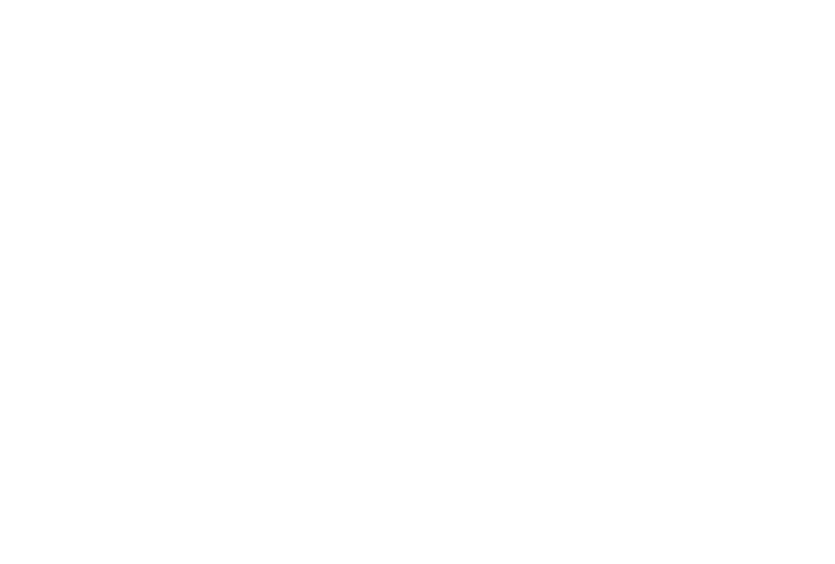
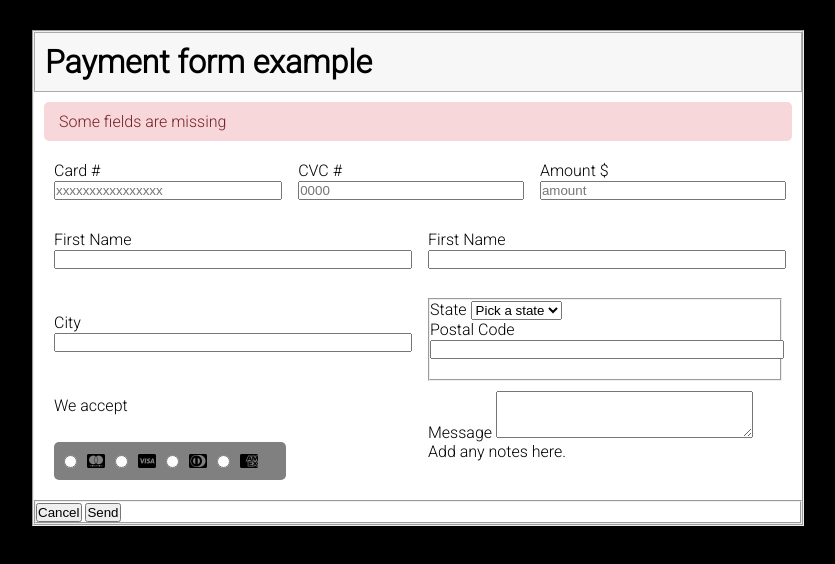
Before and after one commit to Luis-Roldan/html-form, a plain HTML site: page index.html in a window 1280 px wide. Shown: the whole page, without its empty margins (222-1057 px from the left). Drawn offline with Linux system fonts and the light colour scheme.

Commit message:
almost done

```diff
--- a/index.html
+++ b/index.html
@@ -3,12 +3,131 @@
   <head>
     <meta charset="UTF-8" />
     <meta name="viewport" content="width=device-width, initial-scale=1.0" />
+    <script
+      src="https://kit.fontawesome.com/88fa653541.js"
+      crossorigin="anonymous"
+    ></script>
+    <link rel="preconnect" href="https://fonts.googleapis.com" />
+    <link rel="preconnect" href="https://fonts.gstatic.com" crossorigin />
+    <link
+      href="https://fonts.googleapis.com/css2?family=Comfortaa:wght@300&family=Kanit:ital,wght@1,200&family=Lato:wght@300&family=Noto+Sans+Osmanya&family=Roboto:wght@300&family=Rubik:wght@300&family=Ubuntu:ital,wght@1,300&display=swap"
+      rel="stylesheet"
+    />
     <link rel="stylesheet" href="styles.css" />
     <title>Html Form</title>
   </head>
   <body>
-
-
-
+    <fieldset class="form">
+      <div class="header">
+        <h1>Payment form example</h1>
+      </div>
+      <div>
+        <p class="alert">Some fields are missing</p>
+      </div>
+      <fieldset class="card-information">
+        <div class="card-number">
+          <label for="ccn">Card #</label>
+          <input
+            id="ccn"
+            type="tel"
+            inputmode="numeric"
+            pattern="[0-9\s]{13,19}"
+            autocomplete="cc-number"
+            maxlength="19"
+            placeholder="xxxxxxxxxxxxxxxx"
+          />
+        </div>
+        <div>
+          <label for="cvc">CVC #</label>
+          <input
+            id="cvc"
+            type="tel"
+            inputmode="numeric"
+            pattern="[0-9\s]{3,4}"
+            autocomplete="cvc-number"
+            maxlength="4"
+            placeholder="0000"
+          />
+        </div>
+        <div>
+          <label for="amount">Amount</label>
+          $<input
+            id="amount"
+            type="number"
+            inputmode="numeric"
+            pattern="[0-9\s]{0,9}"
+            autocomplete="amount-number"
+            maxlength="9"
+            placeholder="amount"
+          />
+        </div>
+      </fieldset>
+      <section class="container">
+        <fieldset class="left-side">
+          <div>
+            <label for="first-name">First Name</label>
+            <input type="text" id="first-name" />
+          </div>
+          <div>
+            <label for="city">City</label>
+            <input type="text" id="city" />
+          </div>
+          <div class="container-types">
+            <label for="card-type">We accept</label>
+            <div class="types">
+              <input type="radio" value="mastercard" name="card-type" /><i
+                class="fa-brands fa-cc-mastercard"
+              ></i>
+              <input type="radio" value="visa" name="card-type" /><i
+                class="fa-brands fa-cc-visa"
+              ></i>
+              <input type="radio" value="dinners" name="card-type" /><i
+                class="fa-brands fa-cc-diners-club"
+              ></i>
+              <input type="radio" value="amex" name="card-type" /><i
+                class="fa-brands fa-cc-amex"
+              ></i>
+            </div>
+          </div>
+        </fieldset>
+        <fieldset class="right-side">
+          <div>
+            <label for="first-name">First Name</label>
+            <input type="text" id="first-name" />
+          </div>
+          <fieldset class="state-information">
+            <div>
+              <label for="state">State</label>
+              <select name="state" id="state">
+                <option value="Texas" selected>Pick a state</option>
+                <option value="california">California</option>
+                <option value="Texas">Texas</option>
+                <option value="Florida">Florida</option>
+                <option value="Alaska">Alaska</option>
+                <option value="Ohio">Ohio</option>
+              </select>
+            </div>
+            <div>
+              <label for="postal-code">Postal Code</label>
+              <input type="text" id="postal-code" />
+            </div>
+          </fieldset>
+          <div>
+            <label for="textarea">Message</label>
+            <textarea
+              id="textarea"
+              name="textarea"
+              rows="3"
+              cols="30"
+            ></textarea>
+            <p>Add any notes here.</p>
+          </div>
+        </fieldset>
+      </section>
+      <fieldset class="footer">
+        <button type="button" class="cancel-button">Cancel</button>
+        <button type="button" class="send-button">Send</button>
+      </fieldset>
+    </fieldset>
   </body>
 </html>
--- a/styles.css
+++ b/styles.css
@@ -0,0 +1,97 @@
+* {
+  /* border: 1px dashed red;
+  min-height: 10px; */
+  padding: 0;
+  margin: 0;
+}
+
+body {
+  background-color: black;
+  font-family: "Comfortaa", cursive;
+  font-family: "Kanit", sans-serif;
+  font-family: "Lato", sans-serif;
+  font-family: "Noto Sans Osmanya", sans-serif;
+  font-family: "Roboto", sans-serif;
+}
+
+.form {
+  background-color: rgb(255, 255, 255);
+  margin-left: auto;
+  margin-right: auto;
+  width: 60%;
+  margin-top: 30px;
+}
+
+.form .header {
+  background-color: #f7f7f7;
+  border: rgba(121, 121, 121, 0.605) 1px solid;
+  padding: 10px;
+}
+
+.form .alert {
+  background-color: #f8d7da;
+  color: #752027;
+  margin: 10px;
+  padding: 10px 0;
+  border-radius: 5px;
+  padding-left: 15px;
+}
+
+.form .card-information {
+  display: flex;
+  gap: 20px;
+  margin: 10px;
+  padding: 10px;
+  border: none;
+}
+
+.form .container {
+  display: flex;
+  margin: 20px;
+  gap: 20px;
+  display: grid;
+  grid-template-columns: repeat(auto-fit, minmax(150px, 1fr));
+  border: none;
+  min-height: 250px;
+}
+
+.left-side {
+  border: none;
+  display: grid;
+}
+
+.right-side {
+  border: none;
+  display: grid;
+  gap: 10px;
+}
+
+input[type="text"] {
+  width: 100%;
+}
+
+input[type="tel"] {
+  width: 100%;
+}
+
+input[type="number"] {
+  width: 100%;
+}
+
+.container-types {
+  display: grid;
+  gap: 5px;
+}
+
+.types {
+  display: inline-flex;
+  gap: 10px;
+  align-items: center;
+  background-color: grey;
+  width: 60%;
+  border-radius: 5px;
+  padding-right: 10px;
+  padding-left: 10px;
+}
+
+/* missing the fieldset state information / to fix the text area part / to organize and personilize the buttons correctly */
```
